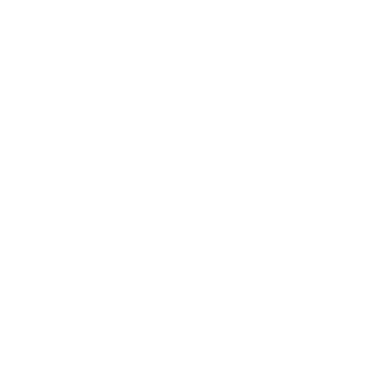
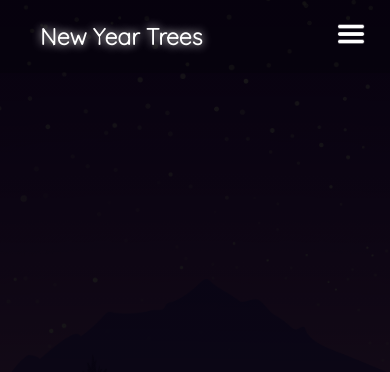
Before and after one commit to serozhenka/newYearTrees-nft, a plain HTML site: page index.html in a window 390 px wide. Drawn offline with nearby package versions, Linux system fonts and the light colour scheme.

Commit message:
Navbar added

```diff
--- a/index.html
+++ b/index.html
@@ -8,7 +8,7 @@
     <title>NewYearTrees</title>
     <link rel="preconnect" href="https://fonts.googleapis.com">
     <link rel="preconnect" href="https://fonts.gstatic.com" crossorigin>
-    <link href="https://fonts.googleapis.com/css2?family=Outfit:wght@100&family=Quicksand:wght@300&display=swap" rel="stylesheet">
+    <link href="https://fonts.googleapis.com/css2?family=Outfit:wght@100;400;900&family=Quicksand:wght@300&display=swap" rel="stylesheet">
 
     <link rel="stylesheet" href="style.css">
 </head>
@@ -18,10 +18,27 @@
         <div class="loading-screen-text" style="display:none;">NewYearTrees NFT</div>
     </div>
 
+    <div class="main-block">
+        <nav class="navbar">
+            <div class="logo-text">
+                <div class="logo" style=" flex-grow: 1"><a>New Year Trees</a></div>
+            </div>
+            <div class="navbar-hide" style="text-align: center;">
+                <div class="item"><a>About</a></div>
+                <div class="item"><a>Roadmap</a></div>
+                <div class="item"><a>FAQ</a></div>
+            </div>
 
+            <div class="navbar-hide">
+                <div class="item"><a><img src="images/twitter-logo.png" alt="" style="height: 23px; padding-top: 5px;"></a></div>
+                <div class="item"><a><img src="images/discord-logo.png" alt="" style="height: 20px;"></a></div>
+            </div>
 
-
-
+            <div class="hamburger" style="display: none">
+                <div class="item"><a><img src="images/hamburger.png" alt="" style="height: 30px;"></a></div>
+            </div>
+        </nav>
+    </div>
     <script src="https://cdn.jsdelivr.net/npm/jquery@3.6.0/dist/jquery.min.js"></script>
     <script src="script.js"></script>
 </body>
--- a/style.css
+++ b/style.css
@@ -4,9 +4,9 @@
 }
 
 .loading-screen {
+    position: absolute;
     width: 100%;
     height: 100vh;
-    background-color: #17202A;
     background-color: #263238;
     display: flex;
     align-items: center;
@@ -27,3 +27,65 @@
 .loading-screen-text {
     filter: drop-shadow(0px 0px 2px antiquewhite);
 }
+
+.main-block {
+    height:100vh;
+    width: 100%;
+    background-image: linear-gradient(rgba(0, 0, 0, 0.9), rgba(0, 0, 0, 0.9)), url("images/background.gif");
+    background-size: cover;
+    background-position: center;
+}
+
+.navbar {
+    padding: 7px 0;
+    height: 7vh;
+    color: white;
+    display: flex;
+    background-color: rgba(0, 0, 0, 0.2);
+    font-family: 'Outfit', sans-serif;
+    font-family: 'Quicksand', sans-serif;
+    justify-content: space-between;
+    align-items: center;
+    font-size: 18px;
+}
+
+.navbar div {
+    margin: 10px;
+    display: inline-block;
+    flex-basis: 30%;
+    text-align: center;
+}
+
+.item:hover {
+    opacity: 0.5;
+    transform: scale(0.95);
+    transition: .3s;
+}
+
+.logo {
+    font-size: 23px;
+    font-weight: 600;
+    text-shadow: 0 0 10px white;
+}
+
+@media(max-width: 800px) {
+    .navbar-hide {
+        display: none!important;
+    }
+
+    .hamburger {
+        display: block!important;
+        margin-left: auto!important;
+        flex-basis: 15%!important;
+    }
+
+    .navbar {
+        justify-content: center;
+    }
+
+    .navbar .logo-text {
+        text-align: left;
+        padding-left: 20px;
+        flex-grow: 1;
+    }
+}
```
Also changed, not shown: images/background.gif (added), images/background1.jpg (added), images/discord-logo.png (added), images/hamburger.png (added), images/tree.gif (added), images/twitter-logo.png (added), 1 other file.
